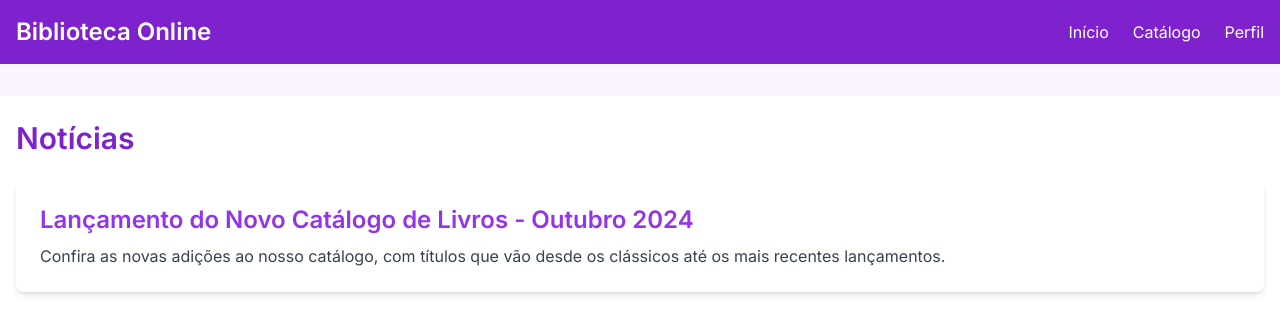
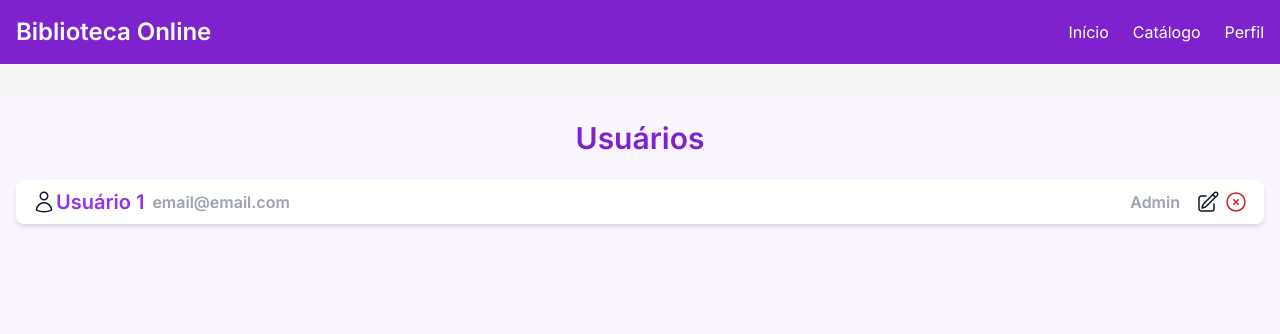
Before and after one commit to ThomasKruchelski/biblioteca_FRONT, a Next.js app: page /gestao/usuarios in a window 1280 px wide. Shown: the top 334 px of the page. Built offline with nearby package versions, Linux system fonts and the light colour scheme; no server answers.

Commit message:
not working fetch usuários

```diff
--- /dev/null
+++ b/next.config.js
@@ -0,0 +1,16 @@
+/** @type {import('next').NextConfig} */
+const nextConfig = {
+    // Qualquer configuração adicional que você tenha no nextConfig
+  };
+
+  module.exports = {
+    ...nextConfig,
+    async rewrites() {
+      return [
+        {
+          source: '/api/:path*',
+          destination: 'http://localhost:8080',  // Altere o destino para o seu serviço
+        },
+      ];
+    },
+  };
--- a/next.config.mjs
+++ /dev/null
@@ -1,4 +0,0 @@
-/** @type {import('next').NextConfig} */
-const nextConfig = {};
-
-export default nextConfig;
--- a/src/app/gestao/usuarios/page.jsx
+++ b/src/app/gestao/usuarios/page.jsx
@@ -1,27 +1,95 @@
 "use client";
 
+import { useState, useEffect } from "react";
+import { isTokenValid, clearExpiredToken } from '@/utils/verificaToken'
+import Header from "@/components/Header";
+
 export default function gestaoUsuarios() {
+
+    const [usuarios, setUsuarios] = useState({})
+    const [token, setToken] = useState({})
+
+    useEffect(() => {
+        if (isTokenValid()) {
+            console.log(isTokenValid(false))
+            console.log('isTokenValid()')
+            // setUserInfo(isTokenValid())
+        } else {
+            clearExpiredToken()
+        }
+    }, [])
+
+    useEffect(()=> {
+        console.log(token)
+        console.log('token')
+    }, [token])
+
+    useEffect(() => {
+        const fetchUsuarios = async () => {
+            try {
+                const testeFu = `Bearer eyJhbGciOiJIUzUxMiJ9.eyJzdWIiOiJhZG1pbjJAdGVzdGUuY29tIiwibmFtZSI6IkFkbWluMiIsImF1dGhvcml0aWVzIjpbIlJPTEVfQURNSU4iXSwiaWF0IjoxNzI5NDU0MTQ3LCJleHAiOjE3Mjk0NTc3NDd9.3Tcsy-GfyiGtl6iRwKkVPSY9AKtzCajJNGG876sIPviJNvlk-1LReTauMPRFs7bVLc5J22E_AJO-uz3og7EC9w`
+                console.log(testeFu)
+                console.log('testeFu')
+
+                const response = await fetch(`${process.env.NEXT_PUBLIC_BASE_URL}/usuarios`, {
+                    method: 'GET',
+                    mode: 'no-cors',
+                    headers: {
+                        'Content-Type':'aplication/json',
+                        Authorization: testeFu
+                    },
+                });
+
+                console.log(response)
+                console.log('response')
+
+                if (!response.ok) {
+                    throw new Error('Erro ao buscar usuários');
+                }
+
+                const data = await response.json();
+                setUsuarios(data);
+            } catch (error) {
+                console.error('Erro:', error);
+            }
+        };
+
+        fetchUsuarios();
+    }, [token]);
+
     return (
-        <main class="bg-purple-50 text-gray-900 flex flex-col min-h-[100vh]">
+        <main className=" bg-gray-100 text-gray-900 flex flex-col min-h-[100vh]">
 
-            <nav class="bg-purple-700 p-4">
-                <div class="container mx-auto flex justify-between items-center">
-                    <a href="#" class="text-white text-2xl font-semibold">Biblioteca Online</a>
-                    <ul class="flex space-x-6">
-                        <li><a href="./" class="text-white hover:underline">Início</a></li>
-                        <li><a href="#" class="text-white hover:underline">Catálogo</a></li>
-                        <li><a href="/perfil" class="text-white hover:underline">Perfil</a></li>
-                    </ul>
-                </div>
-            </nav>
+            <Header/>
 
             {/* <!-- Seção de Notícias --> */}
-            <section class="container bg-white mx-auto mt-8 px-4 flex flex-col flex-1 h-[100vh]">
-                <h2 class="text-3xl font-semibold mb-6 mt-6 text-purple-700">Notícias</h2>
-                <div class="bg-white p-6 rounded-lg shadow-md mb-8">
-                    <h3 class="text-2xl font-semibold text-purple-600">Lançamento do Novo Catálogo de Livros - Outubro 2024</h3>
-                    <p class="text-gray-700 mt-2">Confira as novas adições ao nosso catálogo, com títulos que vão desde os clássicos até os mais recentes lançamentos.</p>
+            <section className="container bg-purple-50 mx-auto mt-8 px-4 flex flex-col flex-1 h-[100vh]">
+                <h2 className="text-3xl font-semibold mb-6 mt-6 text-purple-700 text-center">Usuários</h2>
+
+
+                <div className="bg-white px-4 py-2 rounded-lg flex shadow-md mb-4 rounded-full items-center justify-between">
+                    <div className="flex items-center">
+                        <svg xmlns="http://www.w3.org/2000/svg" fill="none" viewBox="0 0 24 24" stroke-width="1.5" stroke="currentColor" className="size-6">
+                            <path stroke-linecap="round" stroke-linejoin="round" d="M15.75 6a3.75 3.75 0 1 1-7.5 0 3.75 3.75 0 0 1 7.5 0ZM4.501 20.118a7.5 7.5 0 0 1 14.998 0A17.933 17.933 0 0 1 12 21.75c-2.676 0-5.216-.584-7.499-1.632Z" />
+                        </svg>
+                        <p className="text-xl font-semibold text-purple-600">Usuário 1</p>
+                        <p className="pl-2 text-md font-semibold text-gray-400">email@email.com</p>
+                    </div>
+                    <div className="flex">
+                        <p className="pr-4 text-md font-semibold text-gray-400">Admin</p>
+                        <div className="mr-1">
+                            <svg xmlns="http://www.w3.org/2000/svg" fill="none" viewBox="0 0 24 24" stroke-width="1.5" stroke="currentColor" class="size-6">
+                                <path stroke-linecap="round" stroke-linejoin="round" d="m16.862 4.487 1.687-1.688a1.875 1.875 0 1 1 2.652 2.652L10.582 16.07a4.5 4.5 0 0 1-1.897 1.13L6 18l.8-2.685a4.5 4.5 0 0 1 1.13-1.897l8.932-8.931Zm0 0L19.5 7.125M18 14v4.75A2.25 2.25 0 0 1 15.75 21H5.25A2.25 2.25 0 0 1 3 18.75V8.25A2.25 2.25 0 0 1 5.25 6H10" />
+                            </svg>
+                        </div>
+                        <div className="">
+                            <svg xmlns="http://www.w3.org/2000/svg" fill="none" viewBox="0 0 24 24" stroke-width="1.5" stroke="#cc2222" class="size-6">
+                                <path stroke-linecap="round" stroke-linejoin="round" d="m9.75 9.75 4.5 4.5m0-4.5-4.5 4.5M21 12a9 9 0 1 1-18 0 9 9 0 0 1 18 0Z" />
+                            </svg>
+                        </div>
+                    </div>
                 </div>
+
 
             </section>
 
--- a/src/app/page.jsx
+++ b/src/app/page.jsx
@@ -5,8 +5,7 @@ import { isTokenValid, clearExpiredToken } from '@/utils/verificaToken'
 
 export default function Home() {
 
-  const usuario = "Domanski"
-
+  const [token, setToken] = useState('')
   const [livros, setLivros] = useState([
     {
       "id": "123",
@@ -97,11 +96,13 @@ export default function Home() {
       ]
     }
   ])
+  const [userInfo, setUserInfo] = useState({})
 
   useEffect(() => {
     if(isTokenValid()){
-      console.log(isTokenValid())
+      console.log(isTokenValid(true))
       console.log('isTokenValid()')
+      // setUserInfo(isTokenValid())
     } else {
       clearExpiredToken()
     }
--- /dev/null
+++ b/src/components/Header.jsx
@@ -0,0 +1,15 @@
+"use client";
+export default function Header() {
+    return (
+        <nav className="bg-purple-700 p-4">
+            <div className="container mx-auto flex justify-between items-center">
+                <a href=".." className="text-white text-2xl font-semibold">Biblioteca Online</a>
+                <ul className="flex space-x-6">
+                    <li><a href="./" className="text-white hover:underline">Início</a></li>
+                    <li><a href="#" className="text-white hover:underline">Catálogo</a></li>
+                    <li><a href="/perfil" className="text-white hover:underline">Perfil</a></li>
+                </ul>
+            </div>
+        </nav>
+    )
+}
--- a/src/utils/verificaToken.js
+++ b/src/utils/verificaToken.js
@@ -1,4 +1,4 @@
-export function isTokenValid() {
+export function isTokenValid( returnInfo ) {
     const token = localStorage.getItem('authToken');
     const expirationDate = localStorage.getItem('tokenExpiration');
 
@@ -7,7 +7,11 @@ export function isTokenValid() {
         const validDate = new Date().getTime() < expirationDate;
         // return validDate
         if (validDate) {
-            return decodeJWT(token)
+            if(returnInfo){
+                return decodeJWT(token)
+            }else{
+                return token
+            }
         }
 
     }
```
Also changed, not shown: public/logo.png (added).
